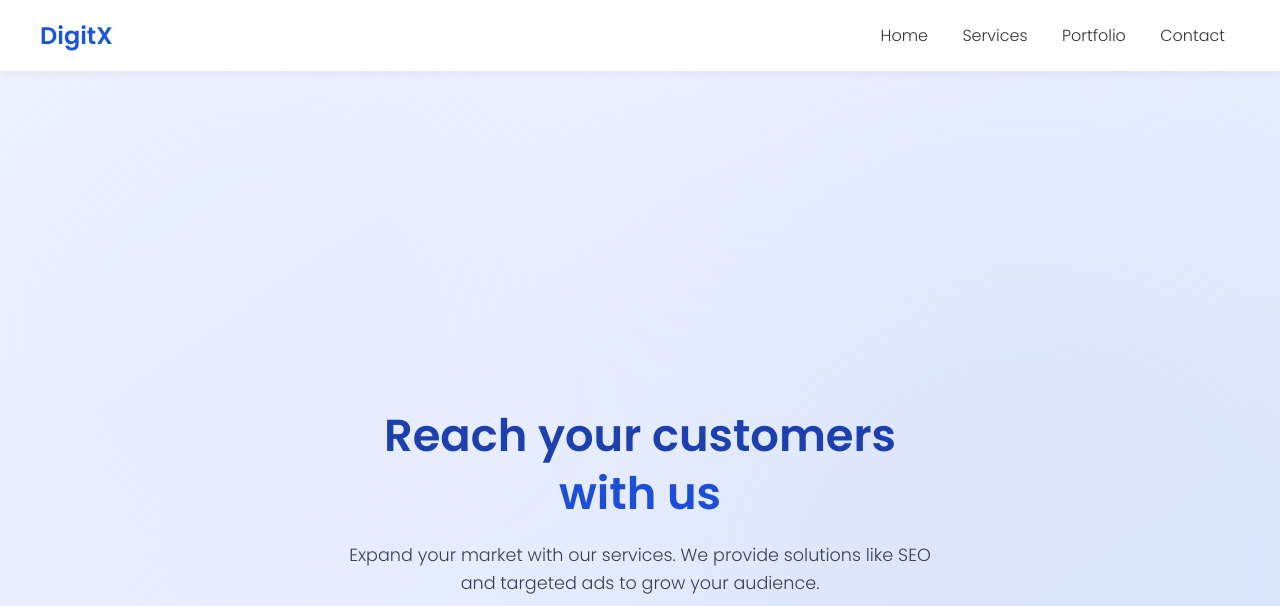
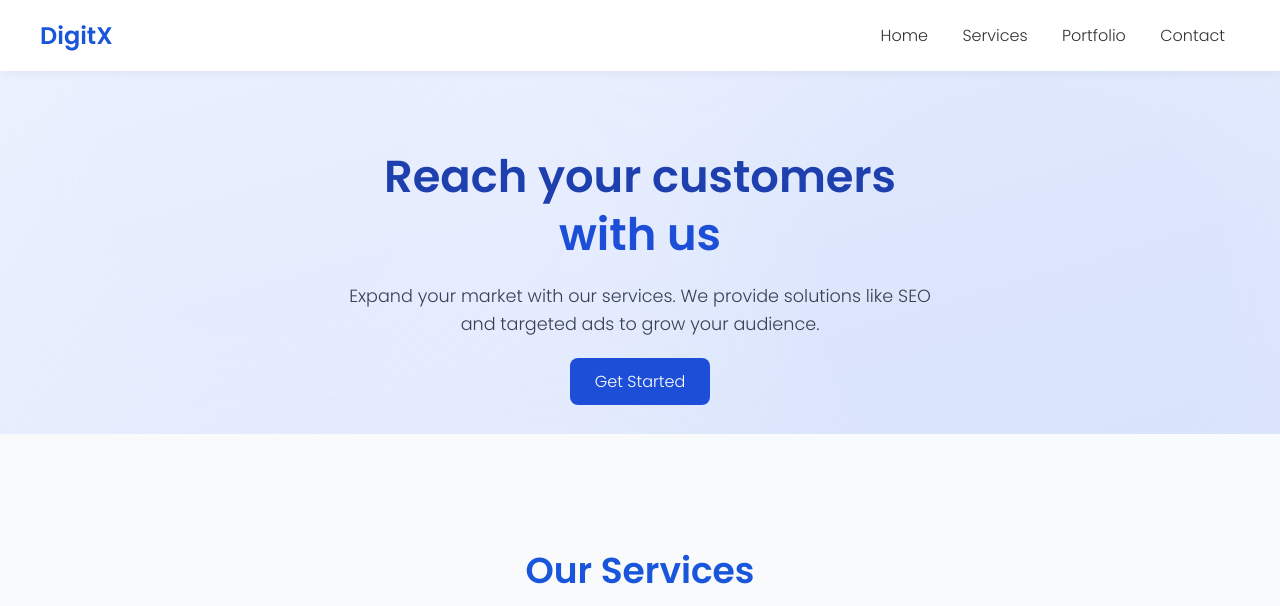
Before and after one commit to Aparna2514/project_intern, a website: page digital-agency/public/index.html in a window 1280 px wide. Shown: the top 606 px of the page. Drawn offline with Linux system fonts and the light colour scheme.

Commit message:
Fixed space issue

```diff
--- a/digital-agency/public/style.css
+++ b/digital-agency/public/style.css
@@ -45,16 +45,17 @@ nav a {
 .hero {
   position: relative;
   background: linear-gradient(to bottom right, #f0f4ff, #e3eafc);
-  height: 100vh;
+  padding: 40px 20px;
+  height: auto;
+  min-height: auto;
   display: flex;
-  justify-content: center;
-  align-items: center;
-  padding: 40px 20px;
-  overflow: hidden;
+  justify-content: center;      /* ✅ center horizontally */
+  align-items: flex-start;      /* ✅ align to top vertically */
   text-align: center;
   flex-wrap: wrap;
   gap: 40px;
 }
+
 
 .hero-overlay {
   background-image: radial-gradient(circle at 20% 30%, #cddafd 15%, transparent 50%),
```
